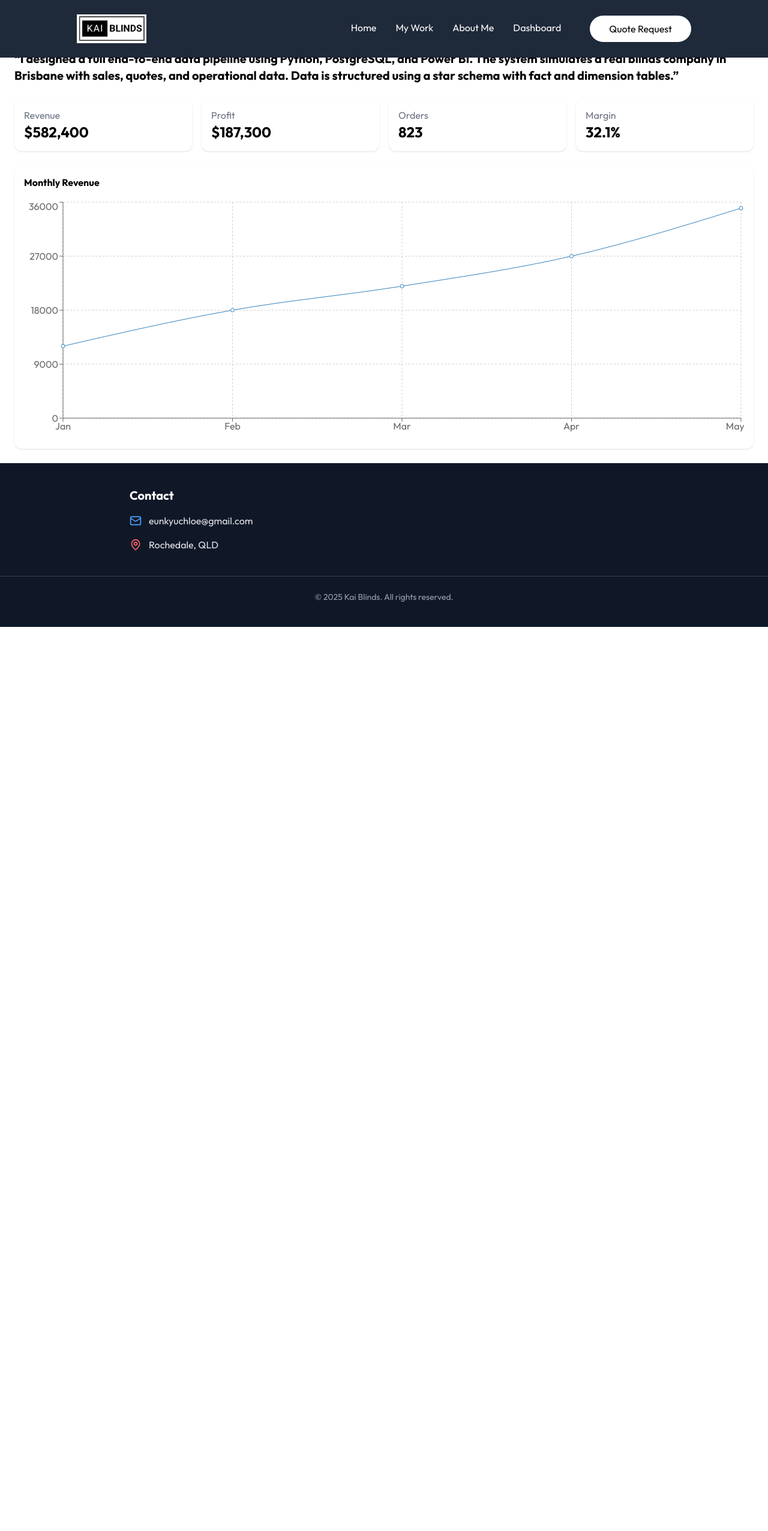
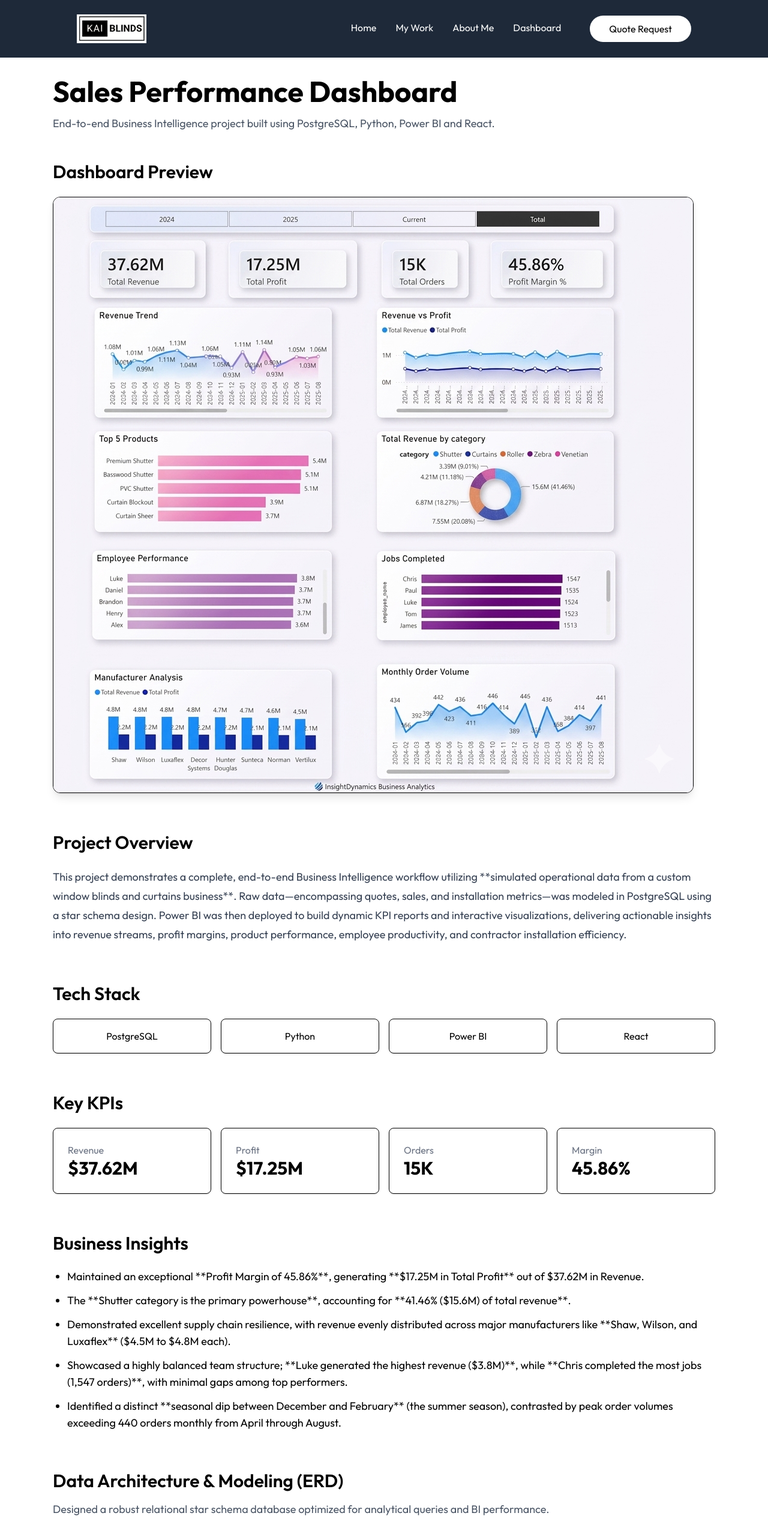
Before and after one commit to eunbiggabi/KaiBlinds, a React (Vite) app: page /dashboard in a window 1280 px wide. Shown: the top 2552 px of the page at 60% size. Before the commit the page ends 1045 px from the top, so only its background shows below. Built offline with nearby package versions, Linux system fonts and the light colour scheme; a web font is replaced by a local one.

Commit message:
add dashboard

```diff
--- a/src/components/KPI.jsx
+++ /dev/null
@@ -1,8 +0,0 @@
-export default function KPI({ title, value }) {
-  return (
-    <div className="bg-white shadow rounded-xl p-4">
-      <h3 className="text-gray-500">{title}</h3>
-      <p className="text-2xl font-bold">{value}</p>
-    </div>
-  );
-}
--- a/src/components/RevenueChart.jsx
+++ /dev/null
@@ -1,35 +0,0 @@
-import {
-  LineChart,
-  Line,
-  XAxis,
-  YAxis,
-  Tooltip,
-  CartesianGrid,
-  ResponsiveContainer
-} from "recharts";
-
-const data = [
-  { month: "Jan", revenue: 12000 },
-  { month: "Feb", revenue: 18000 },
-  { month: "Mar", revenue: 22000 },
-  { month: "Apr", revenue: 27000 },
-  { month: "May", revenue: 35000 }
-];
-
-export default function RevenueChart() {
-  return (
-    <div className="bg-white p-4 rounded-xl shadow">
-      <h2 className="font-bold mb-4">Monthly Revenue</h2>
-
-      <ResponsiveContainer width="100%" height={400}>
-        <LineChart data={data}>
-          <CartesianGrid strokeDasharray="3 3" />
-          <XAxis dataKey="month" />
-          <YAxis />
-          <Tooltip />
-          <Line type="monotone" dataKey="revenue" />
-        </LineChart>
-      </ResponsiveContainer>
-    </div>
-  );
-}
--- a/src/pages/Dashboard.jsx
+++ b/src/pages/Dashboard.jsx
@@ -1,30 +1,189 @@
 import React from "react";
-import KPI from "../components/KPI";
-import RevenueChart from "../components/RevenueChart";
+import dashboard from "../assets/dashboard.png";
+import model from "../assets/data-model.png"; // 나중에 추가
 
 const Dashboard = () => {
   return (
-    <div className="p-6">
-      <h1 className="text-3xl font-bold mb-6">
-        Australian Blinds & Curtains Business Dashboard
+    <div className="max-w-6xl mx-auto px-6 py-12 mt-20">
 
-      </h1>
-      <p className="text-xl font-bold mb-6">
-        “I designed a full end-to-end data pipeline using Python, PostgreSQL, and Power BI.
-        The system simulates a real blinds company in Brisbane with sales, quotes, and operational data.
-        Data is structured using a star schema with fact and dimension tables.”
-      </p>
+      {/* Header */}
+      <section className="mb-12">
+        <h1 className="text-5xl font-bold mb-4">
+          Sales Performance Dashboard
+        </h1>
 
-      <div className="grid grid-cols-4 gap-4 mb-6">
-        <KPI title="Revenue" value="$582,400" />
-        <KPI title="Profit" value="$187,300" />
-        <KPI title="Orders" value="823" />
-        <KPI title="Margin" value="32.1%" />
-      </div>
+        <p className="text-gray-600 text-lg">
+          End-to-end Business Intelligence project built using
+          PostgreSQL, Python, Power BI and React.
+        </p>
+      </section>
 
-      <RevenueChart />
+      {/* Dashboard Screenshot */}
+      <section className="mb-16">
+        <h2 className="text-3xl font-semibold mb-6">
+          Dashboard Preview
+        </h2>
+
+        <img
+          src={dashboard}
+          alt="Power BI Dashboard"
+          className="rounded-xl shadow-lg border"
+        />
+      </section>
+
+      {/* Project Overview */}
+      <section className="mb-16">
+        <h2 className="text-3xl font-semibold mb-6">
+          Project Overview
+        </h2>
+
+        <p className="text-lg leading-8 text-gray-700">
+          This project demonstrates a complete, end-to-end Business Intelligence workflow
+          utilizing **simulated operational data from a custom window blinds and curtains business**.
+          Raw data—encompassing quotes, sales, and installation metrics—was modeled in PostgreSQL
+          using a star schema design. Power BI was then deployed to build dynamic KPI reports and
+          interactive visualizations, delivering actionable insights into revenue streams, profit margins,
+          product performance, employee productivity, and contractor installation efficiency.
+        </p>
+      </section>
+
+      {/* Tech Stack */}
+      <section className="mb-16">
+        <h2 className="text-3xl font-semibold mb-6">
+          Tech Stack
+        </h2>
+
+        <div className="grid grid-cols-2 md:grid-cols-4 gap-4">
+          <div className="border rounded-lg p-4 text-center shadow">
+            PostgreSQL
+          </div>
+
+          <div className="border rounded-lg p-4 text-center shadow">
+            Python
+          </div>
+
+          <div className="border rounded-lg p-4 text-center shadow">
+            Power BI
+          </div>
+
+          <div className="border rounded-lg p-4 text-center shadow">
+            React
+          </div>
+        </div>
+      </section>
+
+      {/* KPI Section */}
+      <section className="mb-16">
+        <h2 className="text-3xl font-semibold mb-6">
+          Key KPIs
+        </h2>
+
+        <div className="grid md:grid-cols-4 gap-4">
+
+          <div className="border rounded-lg p-6 shadow">
+            <h3 className="text-gray-500">Revenue</h3>
+            <p className="text-3xl font-bold">$37.62M</p>
+          </div>
+
+          <div className="border rounded-lg p-6 shadow">
+            <h3 className="text-gray-500">Profit</h3>
+            <p className="text-3xl font-bold">$17.25M</p>
+          </div>
+
+          <div className="border rounded-lg p-6 shadow">
+            <h3 className="text-gray-500">Orders</h3>
+            <p className="text-3xl font-bold">15K</p>
+          </div>
+
+          <div className="border rounded-lg p-6 shadow">
+            <h3 className="text-gray-500">Margin</h3>
+            <p className="text-3xl font-bold">45.86%</p>
+          </div>
+
+        </div>
+      </section>
+
+      {/* Key Insights */}
+      <section className="mb-16">
+        <h2 className="text-3xl font-semibold mb-6">
+          Business Insights
+        </h2>
+
+        <ul className="list-disc pl-6 space-y-3 text-lg">
+          <li>Maintained an exceptional **Profit Margin of 45.86%**, generating **$17.25M in Total Profit** out of $37.62M in Revenue.</li>
+          <li>The **Shutter category is the primary powerhouse**, accounting for **41.46% ($15.6M) of total revenue**.</li>
+          <li>Demonstrated excellent supply chain resilience, with revenue evenly distributed across major manufacturers like **Shaw, Wilson, and Luxaflex** ($4.5M to $4.8M each).</li>
+          <li>Showcased a highly balanced team structure; **Luke generated the highest revenue ($3.8M)**, while **Chris completed the most jobs (1,547 orders)**, with minimal gaps among top performers.</li>
+          <li>Identified a distinct **seasonal dip between December and February** (the summer season), contrasted by peak order volumes exceeding 440 orders monthly from April through August.</li>
+        </ul>
+      </section>
+
+     {/* Data Model Architecture (기존 빈 섹션 고도화) */}
+      <section className="mb-16">
+        <h2 className="text-3xl font-semibold mb-4">
+          Data Architecture & Modeling (ERD)
+        </h2>
+        <p className="text-gray-600 text-lg mb-6">
+          Designed a robust relational star schema database optimized for analytical queries and BI performance.
+        </p>
+
+        {/* Model Image Frame */}
+        <div className="border rounded-xl shadow-lg overflow-hidden bg-white p-2 mb-6">
+          <img
+            src={model}
+            alt="Database Star Schema Entity Relationship Diagram"
+            className="w-full h-auto object-contain max-h-[550px]"
+          />
+        </div>
+
+        {/* Schema Information Breakdown */}
+        <div className="grid grid-cols-1 md:grid-cols-2 gap-6">
+          <div className="border rounded-xl p-5 bg-slate-50/50 shadow-sm">
+            <h3 className="font-bold text-lg text-slate-800 mb-3 flex items-center gap-2">
+              📋 Fact Tables (Transactional Data)
+            </h3>
+            <ul className="list-disc pl-5 text-gray-600 space-y-2 text-base">
+              <li><strong className="text-slate-900 font-medium">public fact_sales:</strong> Stores central business metrics including transactional costs, sales quantities, employee IDs, and direct relations to manufacturers.</li>
+              <li><strong className="text-slate-900 font-medium">public fact_quotes:</strong> Tracks customer lead inquiries, estimated quote values, and operational status workflows.</li>
+            </ul>
+          </div>
+
+          <div className="border rounded-xl p-5 bg-slate-50/50 shadow-sm">
+            <h3 className="font-bold text-lg text-slate-800 mb-3 flex items-center gap-2">
+              📐 Dimension Tables (Context Attributes)
+            </h3>
+            <ul className="list-disc pl-5 text-gray-600 space-y-2 text-base">
+              <li><strong className="text-slate-900 font-medium">dim_date / products / customers:</strong> Supports granular filtering by calendar timelines, item categories (Shutters, Blinds), and demographic locations.</li>
+              <li><strong className="text-slate-900 font-medium">installers / employees / manufacturers:</strong> Powers operational tracking for contractor efficiency and supply chain performance.</li>
+            </ul>
+          </div>
+        </div>
+      </section>
+
+      {/* Buttons */}
+      <section className="flex gap-4">
+
+        <a
+          href="https://github.com/YOUR_GITHUB"
+          target="_blank"
+          rel="noreferrer"
+          className="bg-black text-white px-6 py-3 rounded-lg"
+        >
+          View GitHub
+        </a>
+
+        <a
+          href="/SalesDashboard.pbix"
+          download
+          className="bg-blue-600 text-white px-6 py-3 rounded-lg"
+        >
+          Download PBIX
+        </a>
+
+      </section>
+
     </div>
   );
-}
+};
 
 export default Dashboard;
--- a/src/pages/MyWork.jsx
+++ b/src/pages/MyWork.jsx
@@ -79,7 +79,7 @@ const BlindsGallery = () => {
       <div className="w-full max-w-7xl mx-auto px-4 py-20 pt-30 pb-10">
         <div className="py-10">
           <Title
-            title="Gallary of My Work"      />
+            title="Gallary of My Current Work"      />
         </div>
 
         {/* Filter Buttons */}
```
Also changed, not shown: src/assets/dashboard.png (added), src/assets/data-model.png (added).
